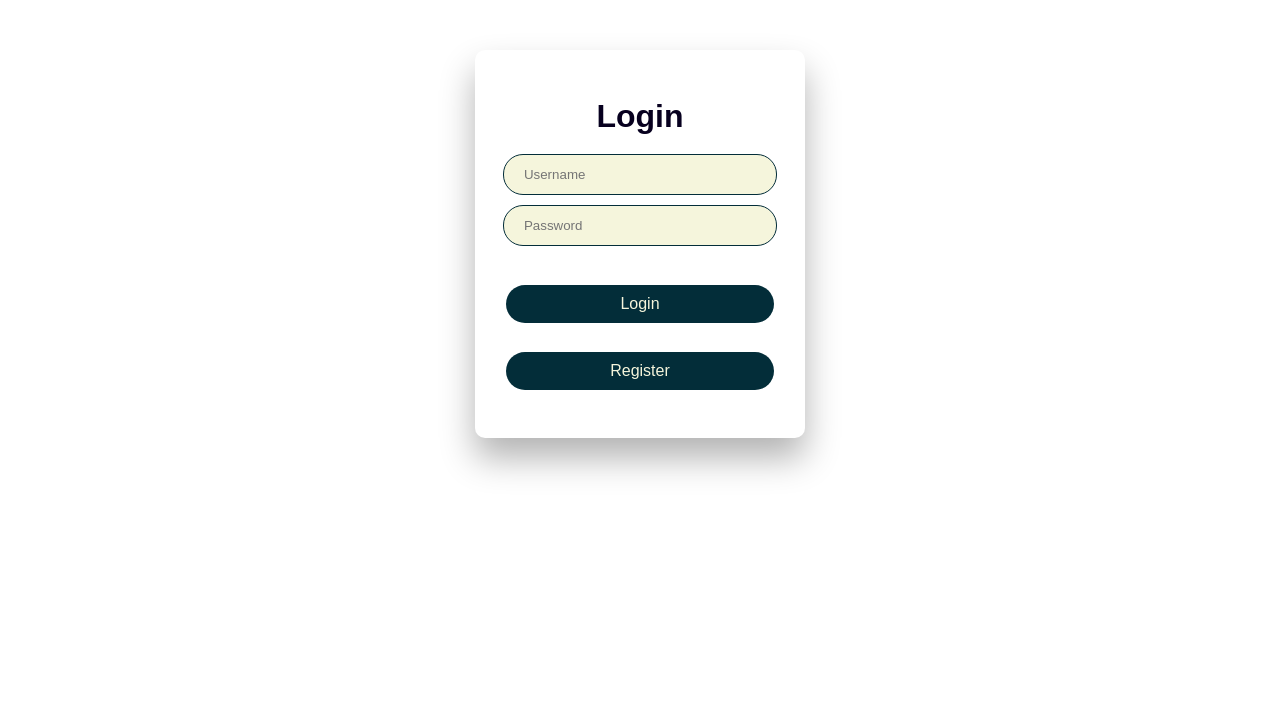
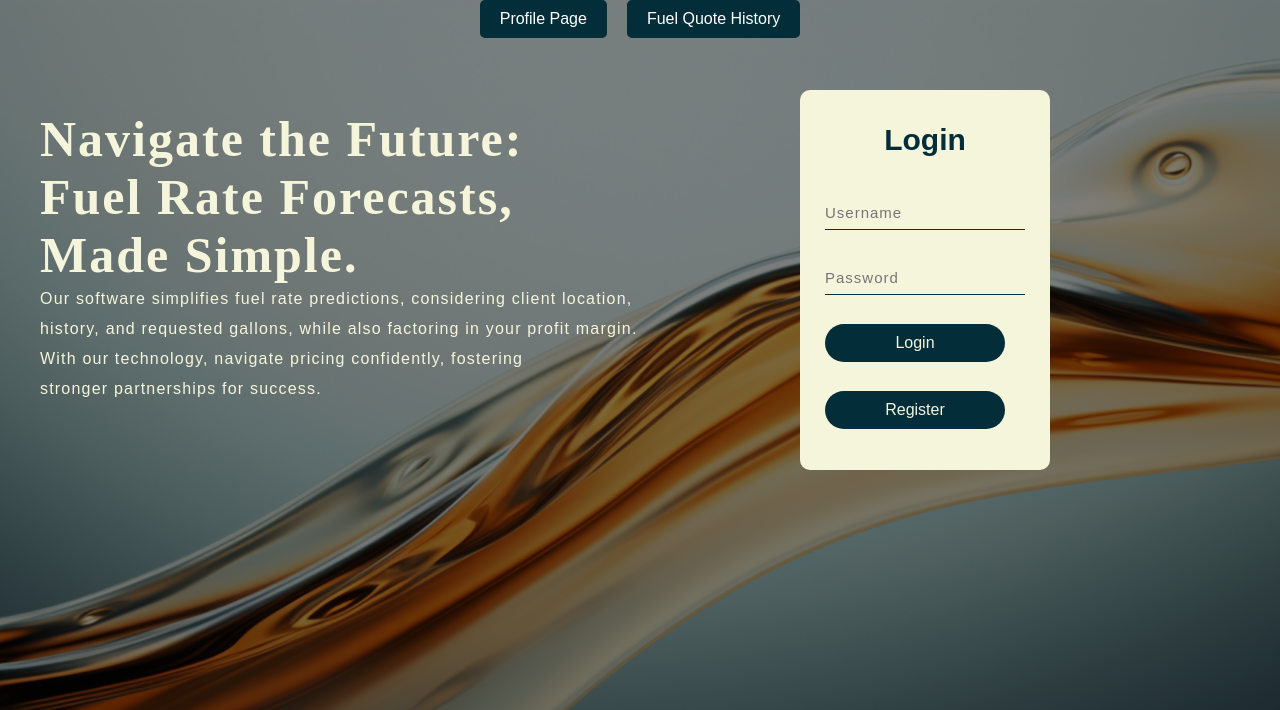
Before and after one commit to kkhambaty/fuel-quote-software, a PHP site: page / in a window 1280 px wide. Shown: the top 710 px of the page. Run offline with PHP 8.4, Linux system fonts and the light colour scheme.

Commit message:
Updated index.html and style.css

```diff
--- a/fuelQuoteHistory.html
+++ b/fuelQuoteHistory.html
@@ -12,6 +12,7 @@
     <header class="header">
         <a href="#" class="logo"> Logo</a>
         <nav class="navbar">
+            <a href="index.html">Home</a>
             <a href="profilePage.html">Profile</a>
             <a href="#">Fuel Quote Form</a>
             <a href="fuelQuoteHistory.html">History</a>
--- a/index.html
+++ b/index.html
@@ -6,10 +6,38 @@
   <title>Fuel Management System</title>
   <link rel="stylesheet" href="style.css">
   <style>
-    /*When we get to it*/
+    .button-container {
+      display: flex;
+      justify-content: center; /*lmk if this is okay*/
+    }
+
+    .button {
+      padding: 10px 20px;
+      margin: 0 10px;
+      background-color: #032d39;
+      color: #fff;
+      text-decoration: none;
+      border: none;
+      border-radius: 5px;
+      cursor: pointer;
+    }
+
+    .button:hover {
+      background: #022029;
+    }
   </style>
 </head>
 <body>
+  <div class="content">
+    <h1>
+      Navigate the Future:<br>Fuel Rate Forecasts,<br>Made Simple.</h1>
+    </h1>
+    <p class="par">Our software simplifies fuel rate predictions,
+      considering client location, <br>history, and requested gallons,
+      while also  factoring in your profit margin.<br>With our technology,
+      navigate pricing confidently, fostering <br> stronger partnerships for success.
+  </div>
+
   <div id="loginPage">
     <h2 class="login">Login</h2>
     <form id="loginForm">
@@ -27,6 +55,11 @@
       <input type="password" id="regPassword" placeholder="Password" required>
       <button type="submit">Register</button>
     </form>
+  </div>
+
+  <div class="button-container">
+    <a href="profilePage.html" class="button">Profile Page</a>
+    <a href="fuelQuoteHistory.html" class="button">Fuel Quote History</a>
   </div>
 
   <div id="profilePage" style="display: none;">
--- a/style.css
+++ b/style.css
@@ -6,34 +6,49 @@ html {
   margin: 0;
   padding: 0;
   box-sizing: border-box;
-
   font-family: Arial, Helvetica, sans-serif;
+}
+body {
+  background-image: linear-gradient(rgba(0, 0, 0, 0.5),
+  rgba(0, 0, 0, 0.5)), url("gasoline.jpg");
+  background-position: center;
+  background-repeat: none;
+  background-size: cover;
 }
 #registrationPage, #loginPage {
 
-  width: 330px;
-  padding: 3rem 1rem;
-  margin: 50px auto;
-  background-color: #fff;
+  width: 250px;
+  height: 380px;
+  background-color: beige;
+  position: absolute;
+  top: 90px;
+  left: 800px;
   border-radius: 10px;
-  text-align: center;
-  box-shadow: 0 20px 35px rgba(0, 0, 0, 0.3);
-
+  padding: 25px;
 }
 
-.register, .login{
-  font-size: 2rem;
-  color: #07001f;
-  margin-bottom: 1.2rem;
+#loginPage h2, #registrationPage h2{
+  width: 200px;
+  font-family: sans-serif;
+  text-align: center;
+  color: #032d39;
+  font-size: 30px;
+  padding: 8px;
 }
 #loginForm input, #registrationForm input {
-  width: 92%;
+  width: 200px;
+  height: 35px;
   outline: none;
-  border: 1px solid #032d39;
-  padding: 12px 20px;
-  margin-bottom: 10px;
-  border-radius: 20px;
-  background: beige;
+  background: transparent;
+  border-bottom: 1px solid #032d39;
+  border-top: none;
+  border-right: none;
+  border-left: none;
+  color: #032d39;
+  font-size: 15px;
+  letter-spacing: 1px;
+  margin-top: 30px;
+  font-family: sans-serif;
 }
 button {
   font-size: 1rem;
@@ -50,8 +65,15 @@ button {
 button:hover {
   background: #022029;
 }
-input:focus {
-  border: 1px solid rgb(192, 192, 192);
+#loginForm input:focus, #registrationForm input:focus {
+  outline: none;
+  border-color: #032d39;
+  box-shadow: 0 0 5px rgba(6, 54, 72, 0.934);
+}
+#loginForm input:hover, #registrationForm input:hover {
+  outline: none;
+  border-color: #032d39;
+  box-shadow: 0 0 5px rgba(61, 132, 158, 0.5);
 }
 table {
   margin-left: auto;
@@ -72,7 +94,7 @@ td {
 }
 .histHeader {
   margin-top: 80px;
-  color: #032d39;
+  color: beige;
 }
 
 .header {
@@ -91,7 +113,7 @@ td {
 .navbar a{
   position: relative;
   font-size: 18px;
-  color: #032d39;
+  color: beige;
   font-weight: 500;
   text-decoration: none;
   margin-left: 40px;
@@ -104,9 +126,32 @@ td {
   left: 0;
   width: 0;
   height: 2px;
-  background: #032d39;
+  background: beige;
   transition: .3s;
 }
 .navbar a:hover::before {
   width: 100%;
 }
+.content {
+  width: 1200px;
+  height: auto;
+  margin: auto;
+  color: beige;
+  position: absolute;
+  top: 110px;
+  left: 20px;
+}
+.content .par{
+  padding-left: 20px;
+  padding-bottom: 25px;
+  font-family: arial;
+  letter-spacing: 1.2px;
+  line-height: 30px;
+}
+.content h1{
+  font-family: 'Times New Roman';
+  font-size: 50px;
+  padding-left: 20px;
+
+  letter-spacing: 2px;
+}
```
Also changed, not shown: gasoline.jpg (added).
